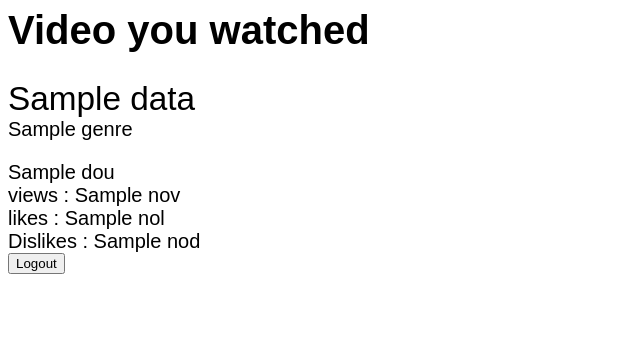
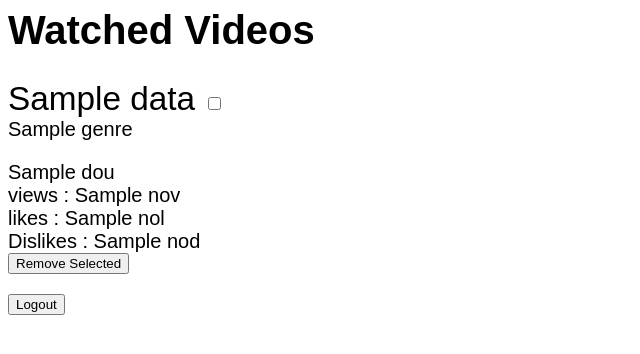
Before and after one commit to cp2923/Internet-Video-Database, a Flask app: template templates/watched.html in a window 1280 px wide. Shown: the top 354 px of the page, without its empty margins (0-640 px from the left). Run offline with Flask 2, Linux system fonts and the light colour scheme; the template is opened without the code that fills it: most values are stand-ins (such as "Sample title", 1, 10 or a date in 2020); parts of the project's set-up code (start-up, migrations or seed data) failed here and were passed over.

Commit message:
combained

```diff
--- a/server.py
+++ b/server.py
@@ -182,14 +182,14 @@ def login():
         user = User()
         user.id = email
         login_user(user)
-        return render_template("/videos")
+        return redirect("/videos")
     else:
         return render_template("wrong.html")
 
 @app.route('/videos')
 @login_required
 def videos():
-  cursor = g.conn.execute("SELECT * FROM videos ORDER BY dou DESC")
+  cursor = g.conn.execute("SELECT * FROM videos as v,reviews as r WHERE v.vid=r.vid ORDER BY dou DESC")
   names = []
   for result in cursor:
     names.append(result)  # can also be accessed using result[0]
@@ -197,9 +197,12 @@ def videos():
   context = dict(data = names)
   return render_template("videos.html", **context)
 
+
 @app.route('/profile')
+@login_required
 def profile():
-  cursor = g.conn.execute("SELECT * FROM users")
+  email = current_user.id
+  cursor = g.conn.execute("SELECT * FROM users WHERE email = %s", email)
   names = cursor.fetchone()
   cursor.close()
   context = dict(data = names)
@@ -222,6 +225,7 @@ def changepassword():
   return  render_template("wrong.html")
 
 @app.route('/towatch', methods=['GET','POST'])
+@login_required
 def towatch():
   email = current_user.id
   cursor = g.conn.execute('SELECT * FROM videos WHERE vid in (SELECT vid FROM wl  WHERE email =  %s)', email)
@@ -235,15 +239,61 @@ def towatch():
   return render_template("towatch.html", **context)
 
 @app.route('/watched', methods=['GET','POST'])
+@login_required
 def watched():
   email = current_user.id
   cursor = g.conn.execute('SELECT * FROM videos WHERE vid in (SELECT vid FROM wd  WHERE email =  %s)', email)
+
+  #cursor = g.conn.execute("SELECT * FROM videos ORDER BY dou DESC")
   names = []
   for result in cursor:
     names.append(result)  # can also be accessed using result[0]
   cursor.close()
   context = dict(data = names)
   return render_template("watched.html", **context)
+
+@app.route('/removewatched', methods=['POST'])
+@login_required
+def removewatched():
+  email = current_user.id
+  r_list = request.form.getlist('remove')
+  for r in r_list:
+    g.conn.execute('DELETE FROM wd WHERE vid = %s AND email = %s', (r,email))
+  return redirect('watched')
+
+
+@app.route('/removetowatch', methods=['POST'])
+@login_required
+def removetowatch():
+  email = current_user.id
+  r_list = request.form.getlist('remove')
+  for r in r_list:
+    g.conn.execute('DELETE FROM wl WHERE vid = %s AND email = %s', (r,email))
+  return redirect('towatch')
+
+@app.route('/myreviews')
+@login_required
+def myreviews():
+  email = current_user.id
+  cursor = g.conn.execute('SELECT * FROM reviews as r,videos as v WHERE r.vid=v.vid AND r.email =  %s', email)
+
+  #cursor = g.conn.execute("SELECT * FROM videos ORDER BY dou DESC")
+  names = []
+  for result in cursor:
+    names.append(result)  # can also be accessed using result[0]
+  cursor.close()
+  context = dict(data = names)
+  return render_template("myreviews.html", **context)
+
+@app.route('/removereviews', methods=['POST'])
+@login_required
+def removereviews():
+  email = current_user.id
+  r_list = request.form.getlist('remove')
+  for r in r_list:
+    g.conn.execute('DELETE FROM reviews WHERE vid = %s AND email = %s', (r,email))
+  return redirect('myreviews')
+
 
 # Example of adding new data to the database
 @app.route('/register', methods=['GET','POST'])
--- a/templates/index.html
+++ b/templates/index.html
@@ -25,7 +25,6 @@
 
 </form>
 
-
 </body>
 
 
--- a/templates/profile.html
+++ b/templates/profile.html
@@ -21,7 +21,6 @@
 {%endif%}
 <form method="POST" action="/changepassword">
   <div>
-    <p><div><input type="hidden" name="email" value={{data.email}}></div></p>
     <p><div>old password<input type="password" name="oldpassword"></div><div>new password<input type="password" name="newpassword"></div></p>
   </div>
 <input type="submit" value="Confirm">
@@ -31,10 +30,10 @@
 
 <p><a href="/createplaylist">Create Playlist</a></p>
 <p><a href="/towatch">To Watch Videos</a></p>
-<p><a href="/watchedvideos">Watched Videos</a></p>
+<p><a href="/watched">Watched Videos</a></p>
 <p><a href="/myreviews">My reviews</a></p>
 <p><a href="/videos">Go to Video List</a></p>
-</form>
+
 <form method="get" action="/logout">
     <button type="submit">Logout</button>
 </form>
--- a/templates/towatch.html
+++ b/templates/towatch.html
@@ -9,19 +9,22 @@
 
 <body>
   <h1>To Watch</h1>
+<form method="POST" action="/removetowatch">
 <div>
   {% for n in data %}
-  <p><div style="font-size: 25pt">{{n.name}}</div><div>{{n.genre}}</div></p>
+  <p><div style="font-size: 25pt">{{n.name}}  <input type="checkbox" name="remove" value={{n.vid}}></div><div>{{n.genre}}</div></p>
   <div>{{n.dou}}</div>
   <div>views : {{n.nov}}</div>
   <div>likes : {{n.nol}}</div>
   <div>Dislikes : {{n.nod}}</div>
   {% endfor %}
+  <div><input type="submit" value="Remove Selected"></div>
 </div>
 </form>
 <form method="get" action="/logout">
     <button type="submit">Logout</button>
 </form>
+
 </body>
 
 
--- a/templates/videos.html
+++ b/templates/videos.html
@@ -12,7 +12,7 @@
 
   <div>
     {% for n in data %}
-    <p><div style="font-size: 25pt">{{n.name}}</div><div>{{n.genre}}</div></p>
+    <p><div><format style="font-size: 25pt">{{n.name}}</format><format style="color: goldenrod">{{n.rating}}/10</format></div><div>{{n.genre}}</div></p>
     <div>{{n.dou}}</div>
     <div>views : {{n.nov}}</div>
     <div>likes : {{n.nol}}</div>
@@ -25,7 +25,6 @@
 <form method="POST" action="/add">
 <p>Name of new computer scientist: <input type="text" name="name"> <input type="submit" value="Add"></p>
 </form>
-</form>
 <form method="get" action="/logout">
     <button type="submit">Logout</button>
 </form>
--- a/templates/watched.html
+++ b/templates/watched.html
@@ -8,21 +8,27 @@
 
 
 <body>
-  <h1>Video you watched</h1>
+  <h1>Watched Videos</h1>
+<form method="POST" action="/removewatched">
 <div>
   {% for n in data %}
-  <p><div style="font-size: 25pt">{{n.name}}</div><div>{{n.genre}}</div></p>
+  <p><div style="font-size: 25pt">{{n.name}}  <input type="checkbox" name="remove" value={{n.vid}}></div><div>{{n.genre}}</div></p>
   <div>{{n.dou}}</div>
   <div>views : {{n.nov}}</div>
   <div>likes : {{n.nol}}</div>
   <div>Dislikes : {{n.nod}}</div>
   {% endfor %}
+
+  <div><input type="submit" value="Remove Selected"></div>
+
+
 </div>
 </form>
-</form>
+
 <form method="get" action="/logout">
     <button type="submit">Logout</button>
 </form>
+
 </body>
 
 
```
Also changed, not shown: templates/myreviews.html (added, +26 -0 lines), 1 other file.
